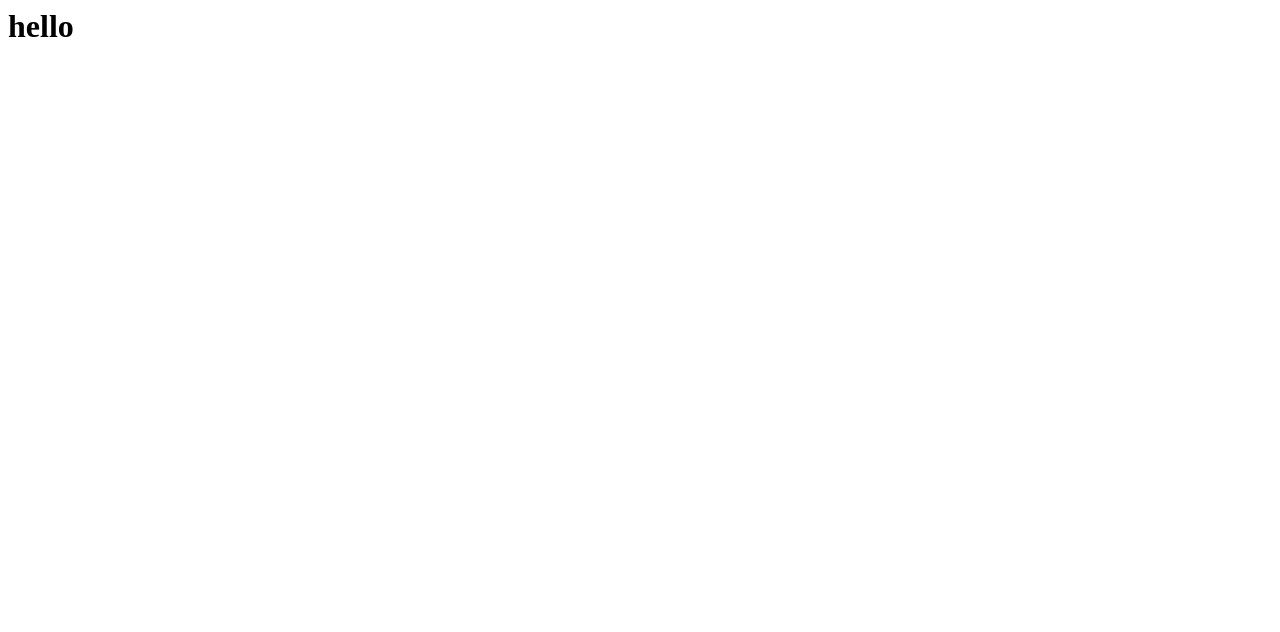
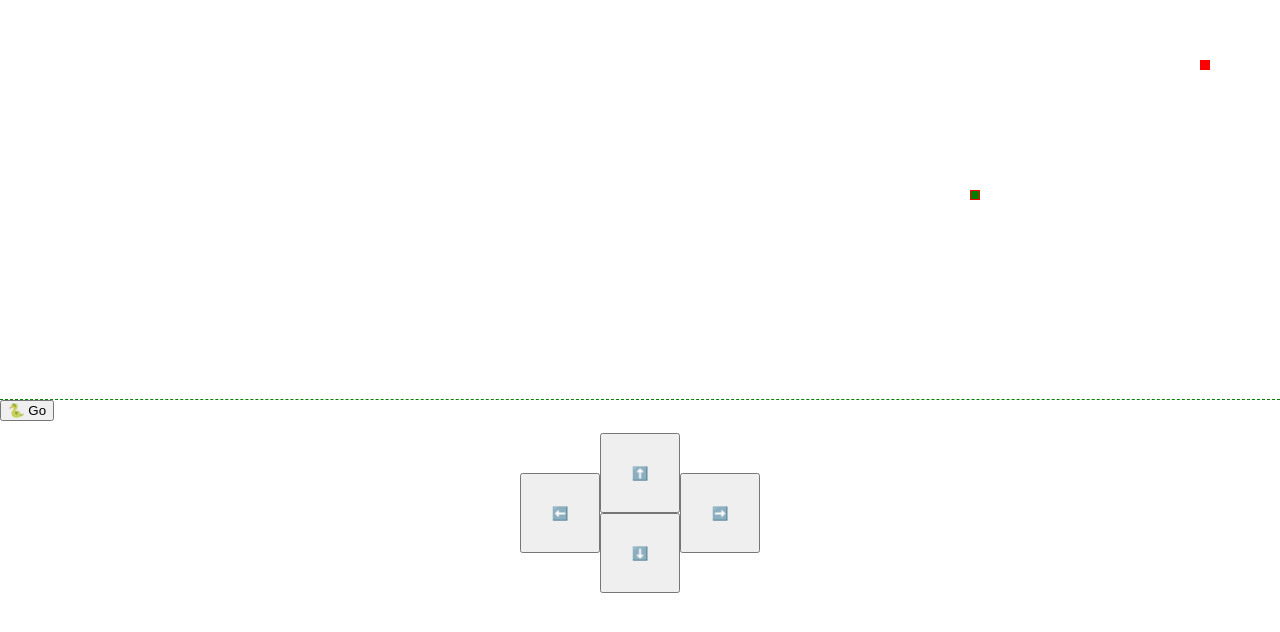
Before and after one commit to yulitao-byte/mm, a plain HTML site: page docs/index.html in a window 1280 px wide. Drawn offline with Linux system fonts and the light colour scheme.

Commit message:
Update index.html

```diff
--- a/docs/index.html
+++ b/docs/index.html
@@ -1 +1,183 @@
-<h1>hello</h1>
+<!DOCTYPE html>
+<html lang="en">
+  <head>
+    <meta charset="UTF-8" />
+    <meta name="viewport" content="width=device-width, initial-scale=1.0" />
+    <title>🐍 Go</title>
+    <style>
+      * {
+        margin: 0;
+        box-sizing: border-box;
+      }
+
+      #game-board {
+        border-bottom: 1px dashed green;
+        position: relative;
+        margin: 0 auto;
+      }
+      .snake {
+        width: 10px;
+        height: 10px;
+        border: 1px solid red;
+        background-color: green;
+        position: absolute;
+      }
+      #food {
+        width: 10px;
+        height: 10px;
+        background-color: red;
+        position: absolute;
+      }
+
+      .btn {
+        width: 80px;
+        height: 80px;
+      }
+    </style>
+  </head>
+  <body>
+    <div id="game-board"></div>
+    <button onclick="restart()">🐍 Go</button>
+
+    <div style="display: flex; align-items: center; justify-content: center">
+      <button class="btn" onclick="inputKey('ArrowLeft')">⬅️</button>
+      <div style="padding: 12px 0">
+        <div>
+          <button class="btn" onclick="inputKey('ArrowUp')">⬆️</button>
+        </div>
+        <div>
+          <button class="btn" onclick="inputKey('ArrowDown')">⬇️</button>
+        </div>
+      </div>
+      <button class="btn" onclick="inputKey('ArrowRight')">➡️</button>
+    </div>
+    <script>
+      const gameBoard = document.getElementById("game-board");
+      setGameBoardSize();
+      window.onresize = setGameBoardSize;
+
+      let gameLoop;
+      let snake = getInitialSnake();
+      let food = getRandomPosition();
+      let dx = 10;
+      let dy = 0;
+
+      function getInitialSnake() {
+        return [
+          {
+            x: Math.floor(gameBoard.clientWidth / 20) * 10,
+            y: Math.floor(gameBoard.clientHeight / 20) * 10,
+          },
+        ];
+      }
+
+      function setGameBoardSize() {
+        gameBoard.style.width = `${Math.floor(window.innerWidth / 10) * 10}px`;
+        gameBoard.style.height = `${
+          Math.floor(window.innerHeight / 20) * 10
+        }px`;
+      }
+
+      function drawSnake() {
+        gameBoard.innerHTML = "";
+        snake.forEach((segment) => {
+          const snakeElement = document.createElement("div");
+          snakeElement.style.left = segment.x + "px";
+          snakeElement.style.top = segment.y + "px";
+          snakeElement.classList.add("snake");
+          gameBoard.appendChild(snakeElement);
+        });
+      }
+
+      function moveSnake() {
+        const head = { x: snake[0].x + dx, y: snake[0].y + dy };
+        snake.unshift(head);
+        if (head.x === food.x && head.y === food.y) {
+          food = getRandomPosition();
+        } else {
+          snake.pop();
+        }
+      }
+
+      function getRandomPosition() {
+        return {
+          x: Math.floor(Math.random() * (gameBoard.clientWidth / 10)) * 10,
+          y: Math.floor(Math.random() * (gameBoard.clientHeight / 10)) * 10,
+        };
+      }
+
+      function drawFood() {
+        const foodElement = document.createElement("div");
+        foodElement.style.left = food.x + "px";
+        foodElement.style.top = food.y + "px";
+        foodElement.id = "food";
+        gameBoard.appendChild(foodElement);
+      }
+
+      function update() {
+        moveSnake();
+        if (isGameOver()) {
+          clearInterval(gameLoop);
+          return;
+        }
+        drawSnake();
+        drawFood();
+      }
+
+      function isGameOver() {
+        if (
+          snake[0].x < 0 ||
+          snake[0].x >= gameBoard.clientWidth ||
+          snake[0].y < 0 ||
+          snake[0].y >= gameBoard.clientHeight ||
+          snake
+            .slice(1)
+            .some(
+              (segment) => segment.x === snake[0].x && segment.y === snake[0].y
+            )
+        ) {
+          return true;
+        }
+        return false;
+      }
+
+      document.addEventListener("keydown", (event) => {
+        inputKey(event.key);
+      });
+
+      function inputKey(keyPressed) {
+        if (keyPressed === "ArrowUp" && dy === 0) {
+          dx = 0;
+          dy = -10;
+        }
+        if (keyPressed === "ArrowDown" && dy === 0) {
+          dx = 0;
+          dy = 10;
+        }
+        if (keyPressed === "ArrowLeft" && dx === 0) {
+          dx = -10;
+          dy = 0;
+        }
+        if (keyPressed === "ArrowRight" && dx === 0) {
+          dx = 10;
+          dy = 0;
+        }
+      }
+
+      function startGame() {
+        gameLoop = setInterval(update, 150);
+      }
+
+      function restart() {
+        clearInterval(gameLoop);
+        snake = getInitialSnake();
+        food = getRandomPosition();
+        dx = 10;
+        dy = 0;
+        startGame();
+      }
+
+      startGame();
+    </script>
+  </body>
+</html>
```
Also changed, not shown: 1 other file.
